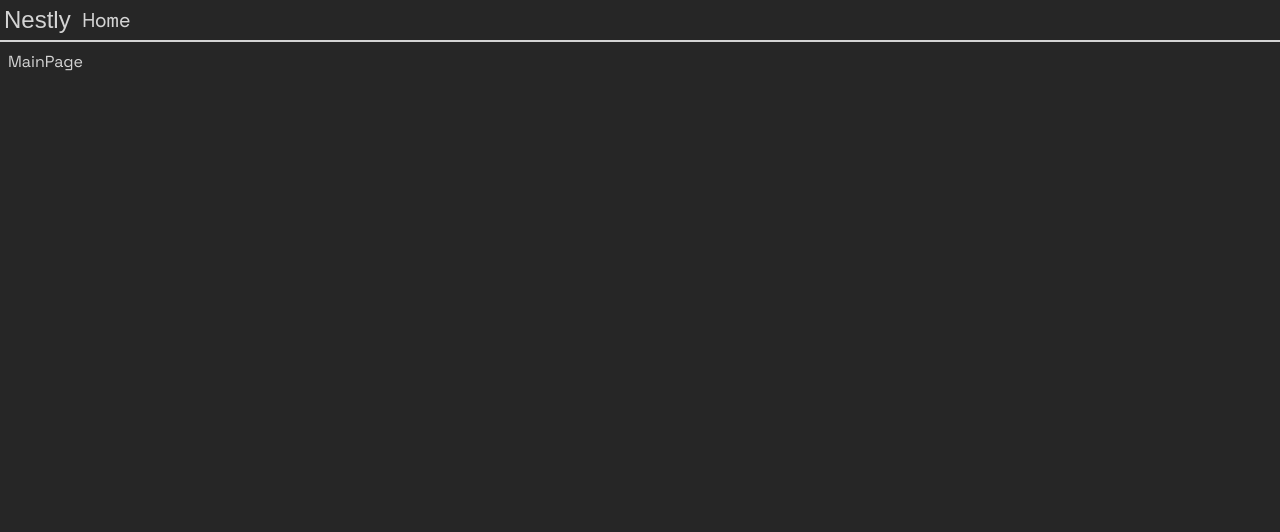
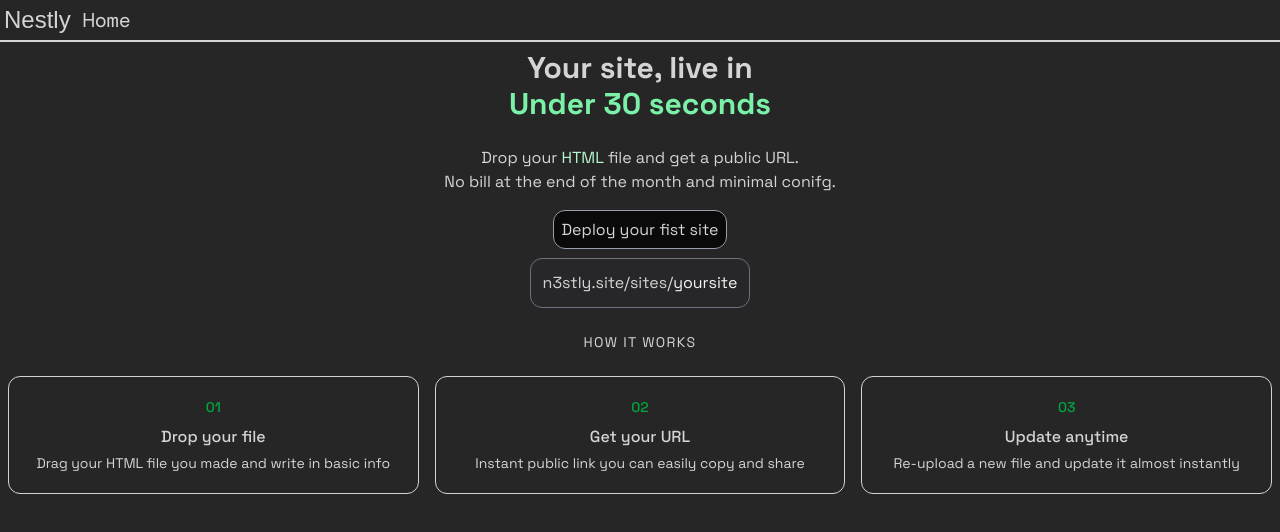
Before and after one commit to Nameless-Productions/Nestly, a Next.js app: page / in a window 1280 px wide. Shown: the top 532 px of the page. Built offline with nearby package versions, Linux system fonts and the light colour scheme; a web font is replaced by a local one.

Commit message:
feat: made main page

```diff
--- a/app/globals.css
+++ b/app/globals.css
@@ -1 +1,5 @@
 @import "tailwindcss";
+
+.simpleBtn {
+    @apply border border-gray-400 p-2 rounded-xl bg-neutral-950 hover:bg-neutral-900 duration-300
+}
--- a/app/page.tsx
+++ b/app/page.tsx
@@ -1,7 +1,38 @@
+import Link from 'next/link'
 import React from 'react'
 
 export default function MainPage() {
-  return (
-    <div>MainPage</div>
-  )
+  return (<div className='text-center'>
+    <p className='font-bold text-3xl'>Your site, live in</p>
+    <p className='font-bold text-3xl text-green-300'>Under 30 seconds</p>
+    <br />
+    <p>Drop your <span className='text-green-200'>HTML</span> file and get a public URL. <br />No bill at the end of the month and minimal conifg.</p>
+    <br />
+    <Link href="/dashboard" className='simpleBtn'>Deploy your fist site</Link>
+
+    <br />
+
+    <p className='mt-4 border border-gray-500 p-3 rounded-xl bg-zinc-800 w-fit mx-auto'>n3stly.site/sites/<span className='text-neutral-100'>yoursite</span></p>
+
+    <br />
+
+    <p className="text-sm text-muted-foreground uppercase tracking-widest mb-6">How it works</p>
+    <div className="grid grid-cols-1 md:grid-cols-3 gap-4">
+      <div className="p-5 rounded-xl border border-border">
+        <p className="text-sm font-medium text-green-600 mb-2">01</p>
+        <p className="font-medium mb-1">Drop your file</p>
+        <p className="text-sm text-muted-foreground">Drag your HTML file you made and write in basic info</p>
+      </div>
+      <div className="p-5 rounded-xl border border-border">
+        <p className="text-sm font-medium text-green-600 mb-2">02</p>
+        <p className="font-medium mb-1">Get your URL</p>
+        <p className="text-sm text-muted-foreground">Instant public link you can easily copy and share</p>
+      </div>
+      <div className="p-5 rounded-xl border border-border">
+        <p className="text-sm font-medium text-green-600 mb-2">03</p>
+        <p className="font-medium mb-1">Update anytime</p>
+        <p className="text-sm text-muted-foreground">Re-upload a new file and update it almost instantly</p>
+      </div>
+    </div>
+  </div>)
 }
```
